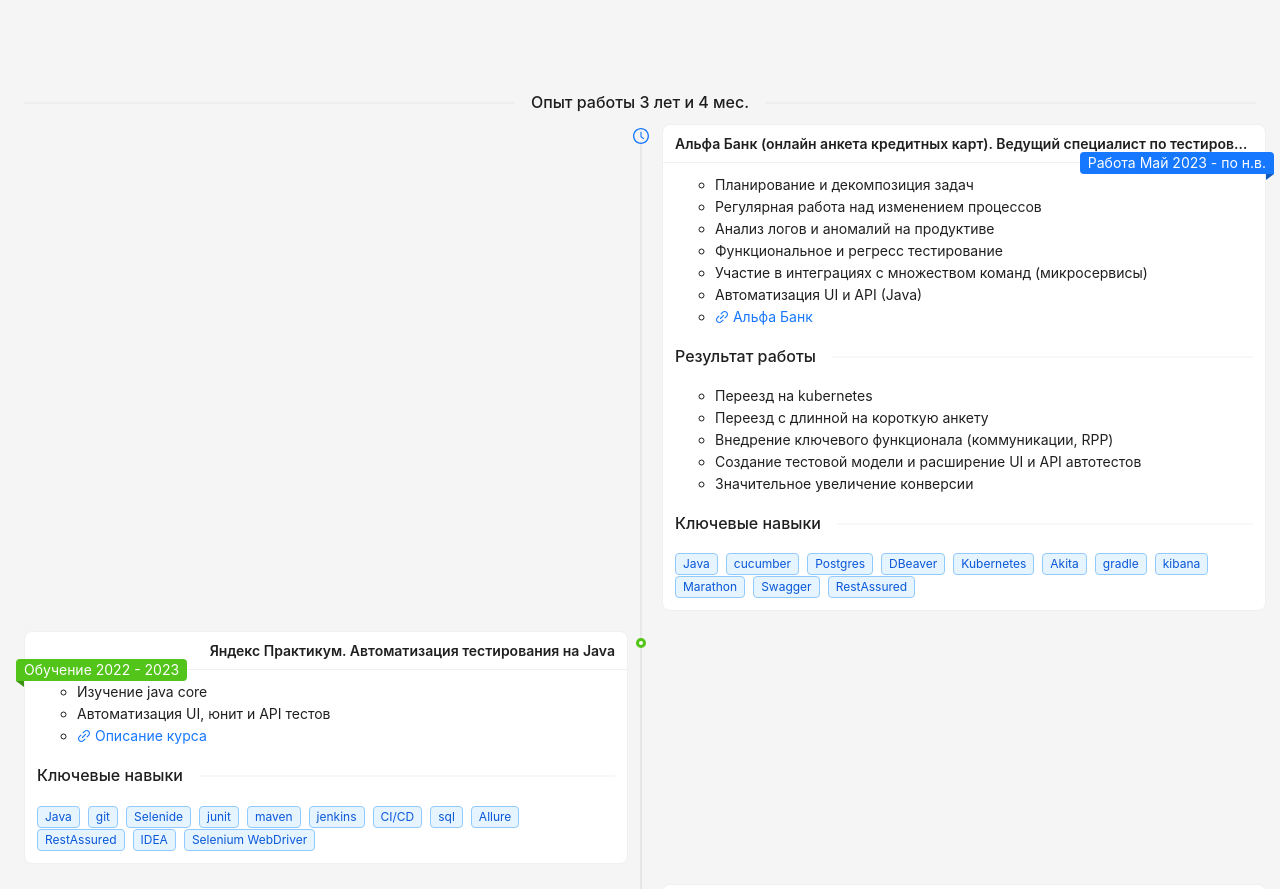
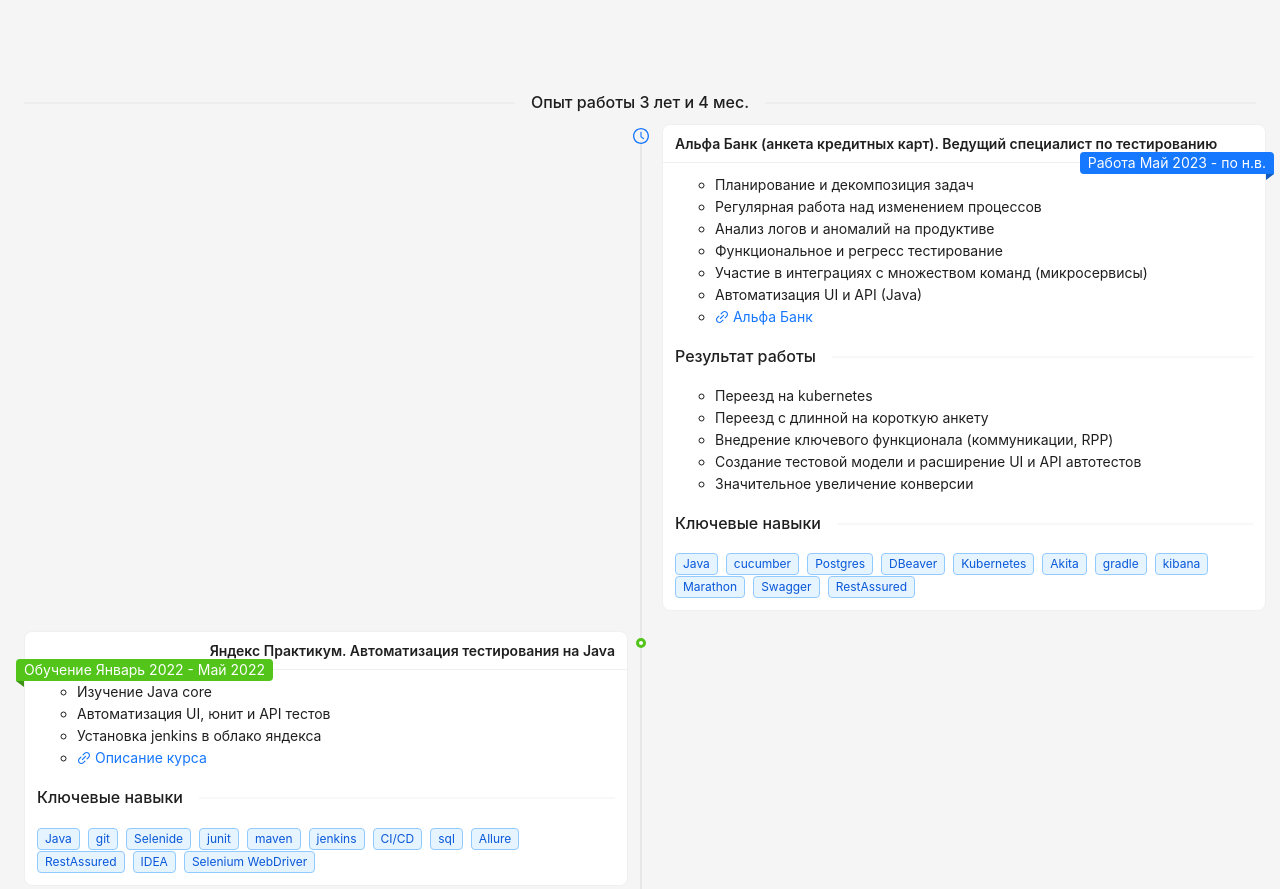
Before and after one commit to hotcream/about, a Vue app: page / in a window 1280 px wide. Shown: the part 640-1529 px from the top of the page. Built offline with nearby package versions, Linux system fonts and the light colour scheme.

Commit message:
исправил описание

```diff
--- a/src/config.ts
+++ b/src/config.ts
@@ -35,7 +35,7 @@
     {
       "type": "job",
       "period": "Май 2023 - по н.в.",
-      "сompany": "Альфа Банк (онлайн анкета кредитных карт)",
+      "сompany": "Альфа Банк (анкета кредитных карт)",
       "title": "Ведущий специалист по тестированию",
       "responsibilities": [
         "Планирование и декомпозиция задач",
@@ -58,12 +58,13 @@
     },
     {
       "type": "learn",
-      "period": "2022 - 2023",
+      "period": "Январь 2022 - Май 2022",
       "сompany": "Яндекс Практикум",
       "title": "Автоматизация тестирования на Java",
       "responsibilities": [
-        "Изучение java core",
-        "Автоматизация UI, юнит и API тестов"
+        "Изучение Java core",
+        "Автоматизация UI, юнит и API тестов",
+        "Установка jenkins в облако яндекса"
       ],
       "tags": ["Java", "git", "Selenide", "junit", "maven", "jenkins", "CI/CD", "sql", "Allure", "RestAssured",
         "IDEA", "Selenium WebDriver"],
```
